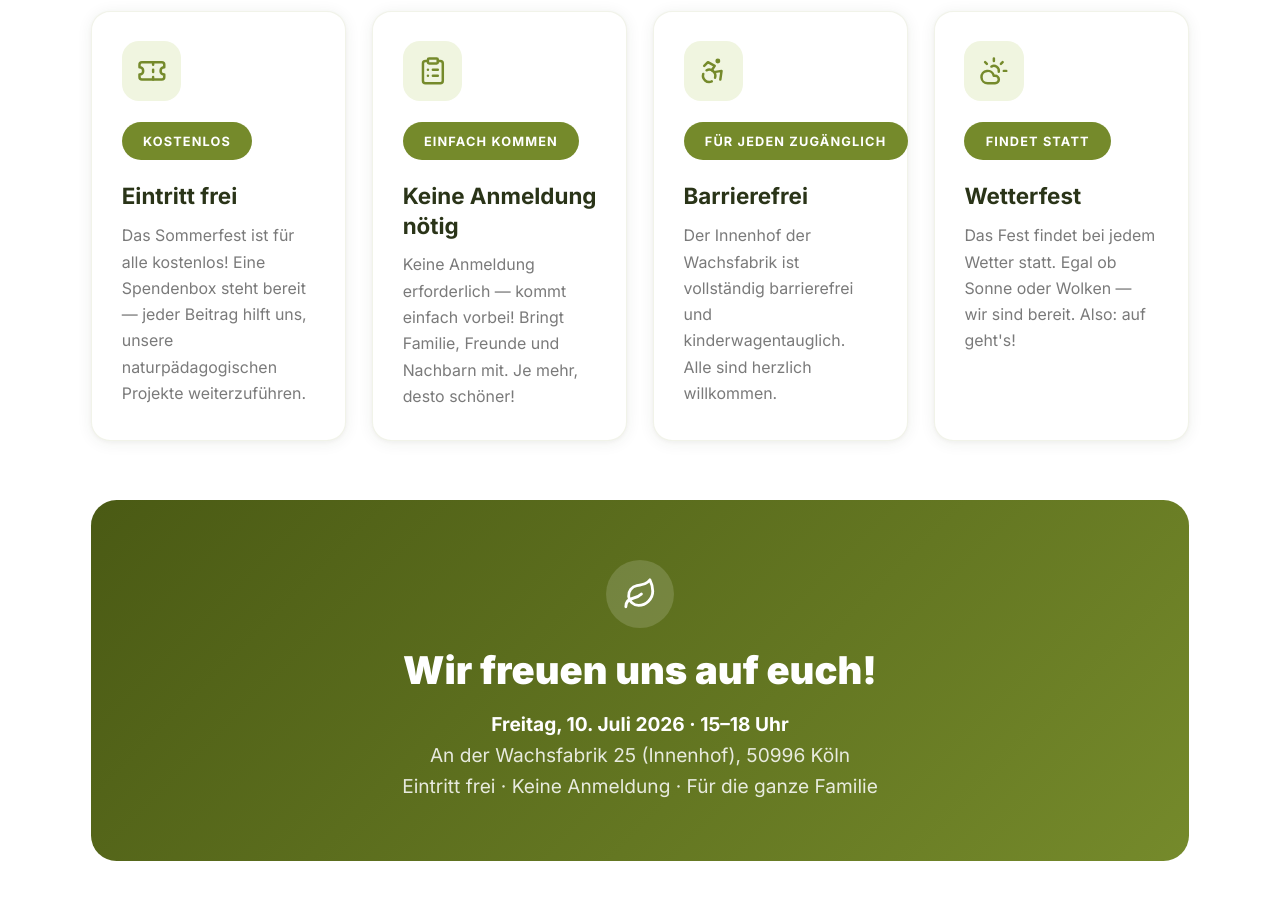
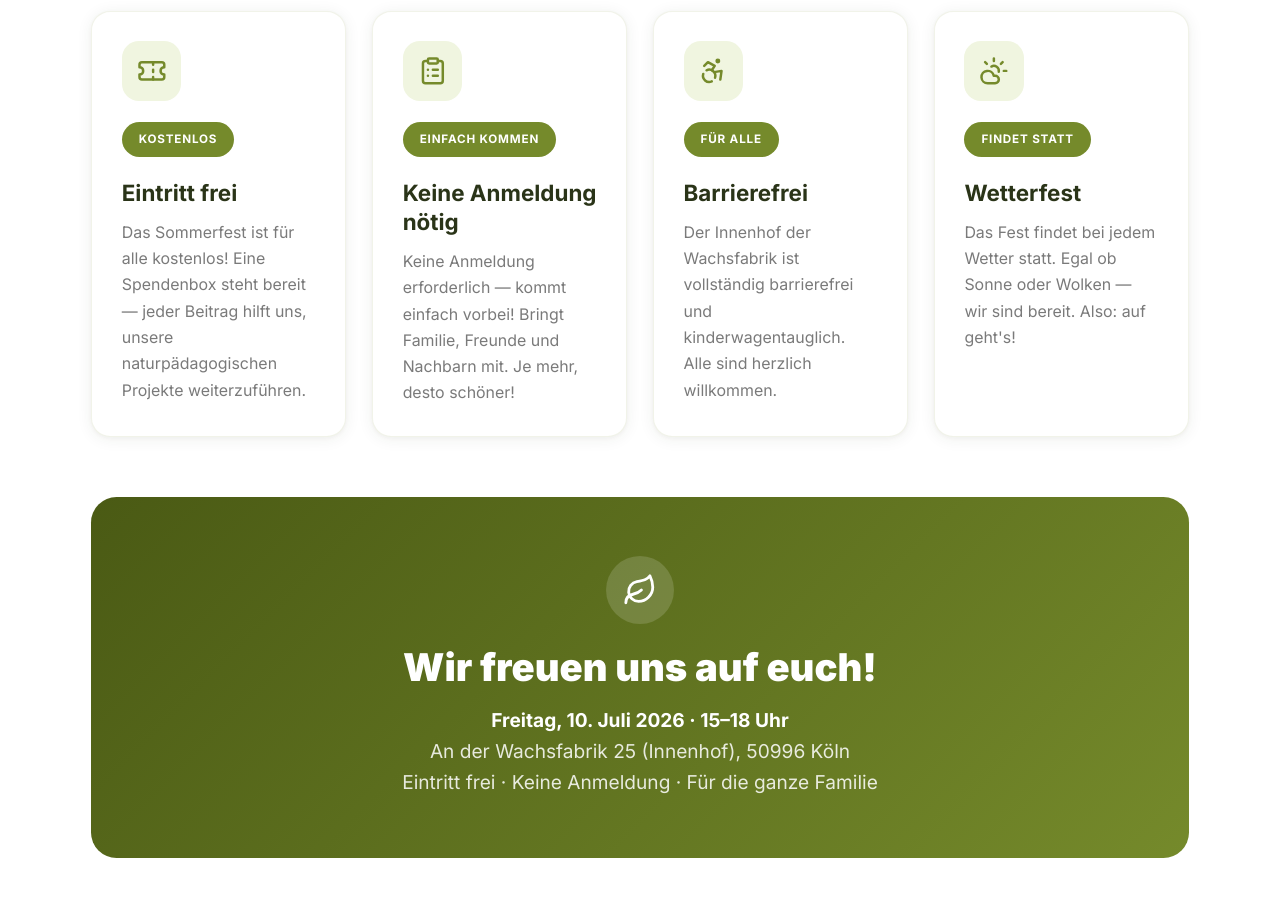
Before and after one commit to Cassiexoxo92/sommerfest-fns-koeln, a Next.js app: page / in a window 1280 px wide. Shown: the part 8460-9360 px from the top of the page. Built offline with nearby package versions, Linux system fonts and the light colour scheme.

Commit message:
fix: prevent Praktisches badge overflow — shorten long label, compact pill (fits 4-col cards)

```diff
--- a/src/components/Praktisches.tsx
+++ b/src/components/Praktisches.tsx
@@ -26,7 +26,7 @@ const INFO: InfoItem[] = [
   {
     Icon: Accessibility,
     title: "Barrierefrei",
-    highlight: "Für jeden zugänglich",
+    highlight: "Für alle",
     desc: "Der Innenhof der Wachsfabrik ist vollständig barrierefrei und kinderwagentauglich. Alle sind herzlich willkommen.",
   },
   {
@@ -74,10 +74,10 @@ export function Praktisches() {
               </div>
 
               <span
-                style={{ display: "inline-block", alignSelf: "flex-start", fontSize: "0.75rem", fontWeight: 700,
-                  textTransform: "uppercase", letterSpacing: "0.09em", backgroundColor: "#758a2b",
-                  color: "#fff", padding: "0.5rem 1.25rem", borderRadius: "9999px", marginBottom: "1.25rem",
-                  whiteSpace: "nowrap" }}
+                style={{ display: "inline-block", alignSelf: "flex-start", maxWidth: "100%",
+                  fontSize: "0.6875rem", fontWeight: 700, textTransform: "uppercase", letterSpacing: "0.07em",
+                  backgroundColor: "#758a2b", color: "#fff", padding: "0.45rem 1rem", borderRadius: "9999px",
+                  marginBottom: "1.25rem", whiteSpace: "nowrap" }}
               >
                 {item.highlight}
               </span>
```
